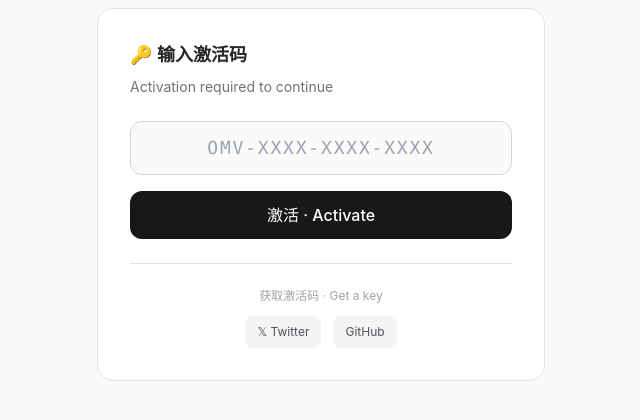
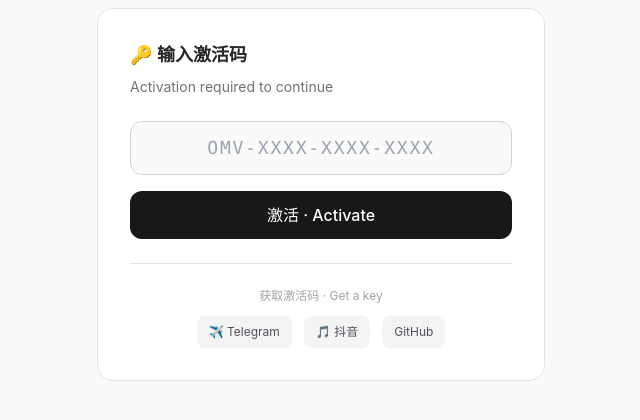
Before and after one commit to YeeSin2026/OmniVault, a FastAPI app: page /activate in a window 1280 px wide. Shown: the part 252-672 px from the top of the page, without its empty margins (319-959 px from the left). Run offline with FastAPI, Linux system fonts and the light colour scheme; some libraries are stand-ins or nearby versions.

Commit message:
docs: update social links — Telegram + 抖音

```diff
--- a/src/templates/activate.html
+++ b/src/templates/activate.html
@@ -54,9 +54,13 @@
                 <div class="mt-6 pt-6 border-t border-zinc-200 dark:border-zinc-800">
                     <p class="text-xs text-zinc-400 dark:text-zinc-500 text-center mb-3">获取激活码 · Get a key</p>
                     <div class="flex justify-center gap-3">
-                        <a href="https://x.com/YeeSin2026" target="_blank"
+                        <a href="https://t.me/beta99898" target="_blank"
                            class="text-xs px-3 py-2 rounded-lg bg-zinc-100 dark:bg-zinc-800 text-zinc-600 dark:text-zinc-400 hover:text-zinc-900 dark:hover:text-zinc-200 transition-colors">
-                            𝕏 Twitter
+                            ✈️ Telegram
+                        </a>
+                        <a href="https://www.douyin.com/user/43357754345" target="_blank"
+                           class="text-xs px-3 py-2 rounded-lg bg-zinc-100 dark:bg-zinc-800 text-zinc-600 dark:text-zinc-400 hover:text-zinc-900 dark:hover:text-zinc-200 transition-colors">
+                            🎵 抖音
                         </a>
                         <a href="https://github.com/YeeSin2026" target="_blank"
                            class="text-xs px-3 py-2 rounded-lg bg-zinc-100 dark:bg-zinc-800 text-zinc-600 dark:text-zinc-400 hover:text-zinc-900 dark:hover:text-zinc-200 transition-colors">
```
Also changed, not shown: README.md.
